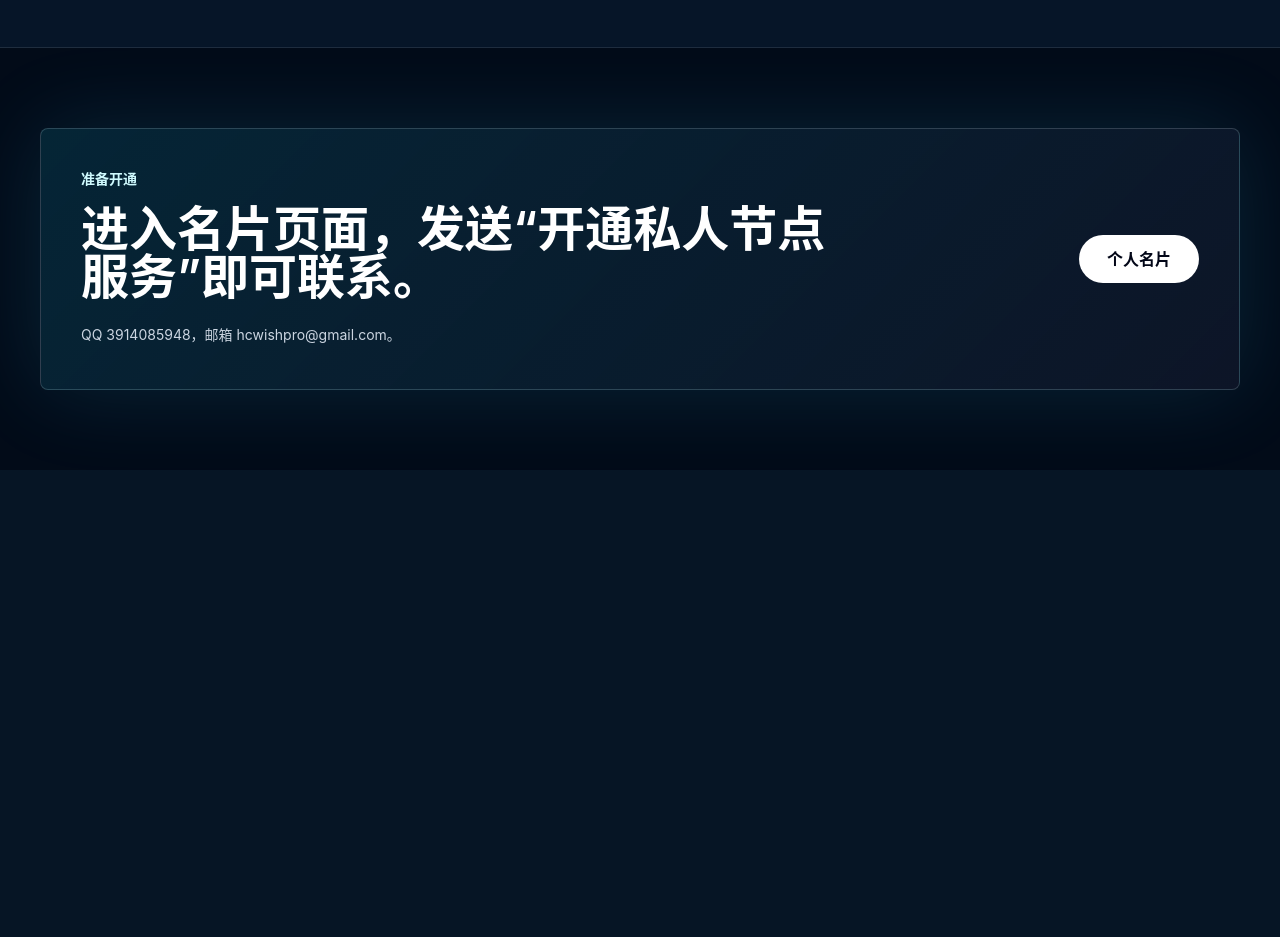
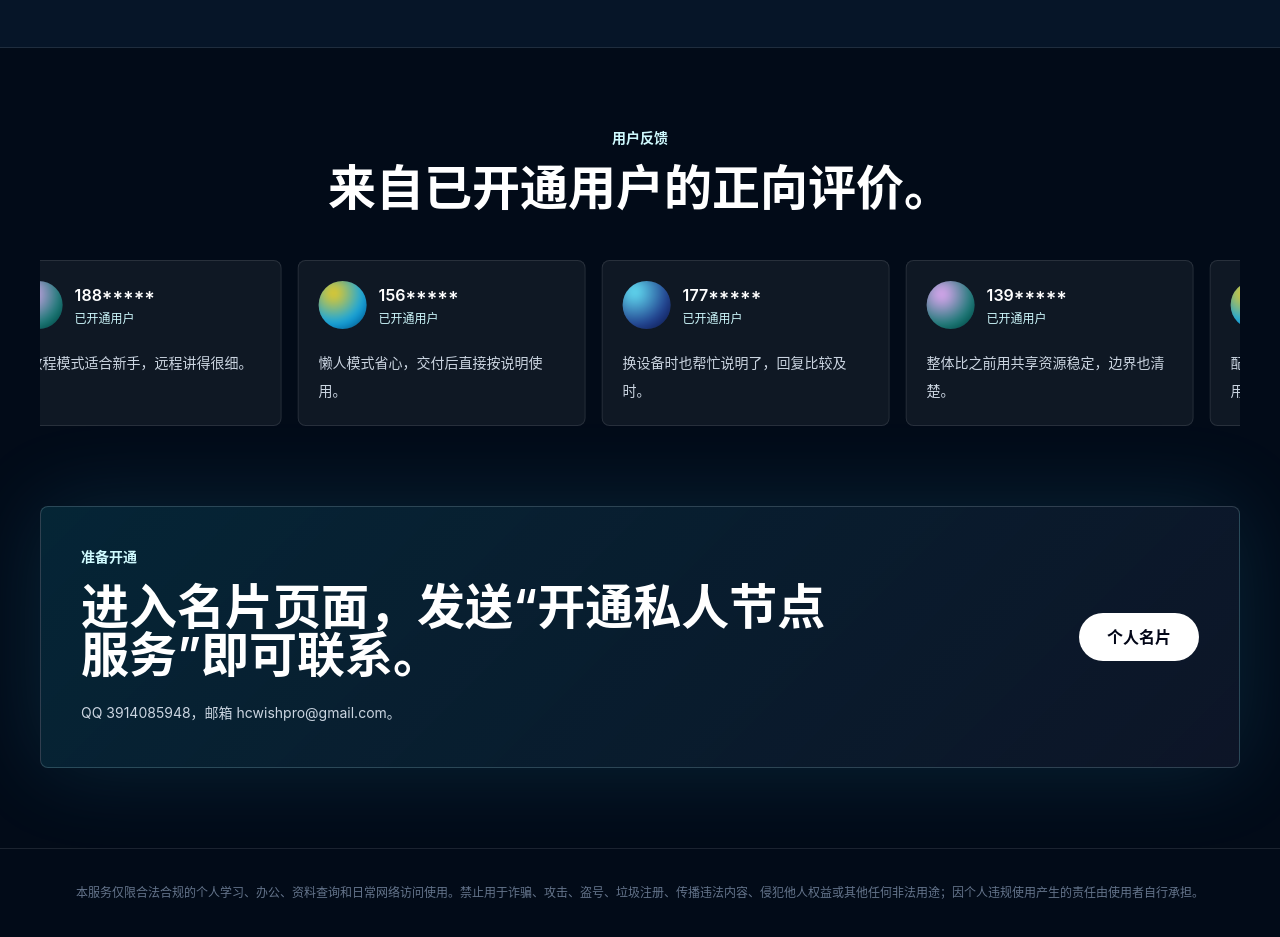
Before and after one commit to HCwish/vpn, a Next.js app: page / in a window 1280 px wide. Shown: the part 4020-4957 px from the top of the page. Before the commit the page ends 4490 px from the top, so only its background shows below. Built offline with nearby package versions, Linux system fonts and the light colour scheme.

Commit message:
Add files via upload

```diff
--- a/app/card/page.tsx
+++ b/app/card/page.tsx
@@ -24,7 +24,9 @@ export default function CardPage() {
 
             <div className="mt-8 grid gap-4">
               <a
-                href="tencent://message/?uin=3914085948&Site=&Menu=yes"
+                href="https://qm.qq.com/q/wZDoyvdaNO"
+                target="_blank"
+                rel="noreferrer"
                 className="rounded-lg border border-white/10 bg-white/[0.055] p-5"
               >
                 <p className="text-sm font-semibold text-cyan-100">QQ</p>
--- a/app/globals.css
+++ b/app/globals.css
@@ -85,4 +85,22 @@ body {
   .interactive-card:hover {
     transform: none;
   }
+
+  .review-marquee {
+    animation: none;
+  }
 }
+
+.review-marquee {
+  animation: review-marquee 34s linear infinite;
+}
+
+@keyframes review-marquee {
+  from {
+    transform: translateX(0);
+  }
+
+  to {
+    transform: translateX(-50%);
+  }
+}
--- a/app/page.tsx
+++ b/app/page.tsx
@@ -41,6 +41,15 @@ const faqs = [
   ["是一次性费用还是每年都收？", "服务费只收一次；服务器费用按年参考，到期后如继续使用需要续费。"],
   ["支持什么设备？", "目前主要支持 Windows exe 和安卓 apk。"],
   ["不满意能否退款？", "未开始配置可沟通退款；已完成配置后不支持退款。"]
+];
+
+const reviews = [
+  ["135*****", "开通很快，说明也清楚，按步骤就能用。"],
+  ["188*****", "全教程模式适合新手，远程讲得很细。"],
+  ["156*****", "懒人模式省心，交付后直接按说明使用。"],
+  ["177*****", "换设备时也帮忙说明了，回复比较及时。"],
+  ["139*****", "整体比之前用共享资源稳定，边界也清楚。"],
+  ["182*****", "配置和注意事项说得明白，适合长期用。"]
 ];
 
 export default function Home() {
@@ -286,6 +295,41 @@ export default function Home() {
       </section>
 
       <section className="px-5 py-20 sm:px-8 lg:px-10">
+        <div className="mx-auto max-w-7xl overflow-hidden">
+          <SectionTitle eyebrow="用户反馈" title="来自已开通用户的正向评价。" />
+          <div className="mt-12 flex gap-4 overflow-hidden">
+            <div className="review-marquee flex min-w-max gap-4">
+              {[...reviews, ...reviews].map(([name, text], index) => (
+                <article
+                  key={`${name}-${index}`}
+                  className="w-72 shrink-0 rounded-lg border border-white/10 bg-white/[0.055] p-5"
+                >
+                  <div className="flex items-center gap-3">
+                    <div className="h-12 w-12 overflow-hidden rounded-full bg-slate-800">
+                      <div
+                        className={`h-full w-full scale-125 blur-sm ${
+                          index % 3 === 0
+                            ? "bg-[radial-gradient(circle_at_30%_28%,#67e8f9,#1e3a8a_58%,#020617)]"
+                            : index % 3 === 1
+                              ? "bg-[radial-gradient(circle_at_35%_32%,#f0abfc,#0f766e_58%,#020617)]"
+                              : "bg-[radial-gradient(circle_at_35%_30%,#facc15,#0ea5e9_54%,#020617)]"
+                        }`}
+                      />
+                    </div>
+                    <div>
+                      <p className="font-semibold text-white">{name}</p>
+                      <p className="mt-1 text-xs text-cyan-100">已开通用户</p>
+                    </div>
+                  </div>
+                  <p className="mt-5 text-sm leading-7 text-slate-300">{text}</p>
+                </article>
+              ))}
+            </div>
+          </div>
+        </div>
+      </section>
+
+      <section className="px-5 pb-20 sm:px-8 lg:px-10">
         <div className="mx-auto max-w-7xl rounded-lg border border-cyan-100/[0.18] bg-[linear-gradient(135deg,rgba(14,116,144,0.25),rgba(15,23,42,0.86))] p-7 shadow-[0_0_90px_rgba(56,189,248,0.14)] sm:p-10">
           <div className="flex flex-col items-start justify-between gap-8 lg:flex-row lg:items-center">
             <div>
@@ -303,6 +347,10 @@ export default function Home() {
           </div>
         </div>
       </section>
+
+      <footer className="border-t border-white/10 px-5 py-8 text-center text-xs leading-6 text-slate-500 sm:px-8">
+        本服务仅限合法合规的个人学习、办公、资料查询和日常网络访问使用。禁止用于诈骗、攻击、盗号、垃圾注册、传播违法内容、侵犯他人权益或其他任何非法用途；因个人违规使用产生的责任由使用者自行承担。
+      </footer>
     </main>
   );
 }
```
